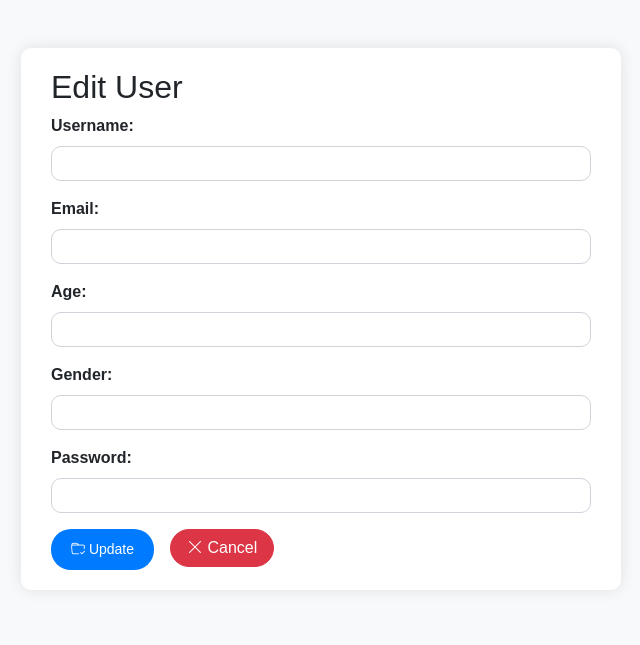
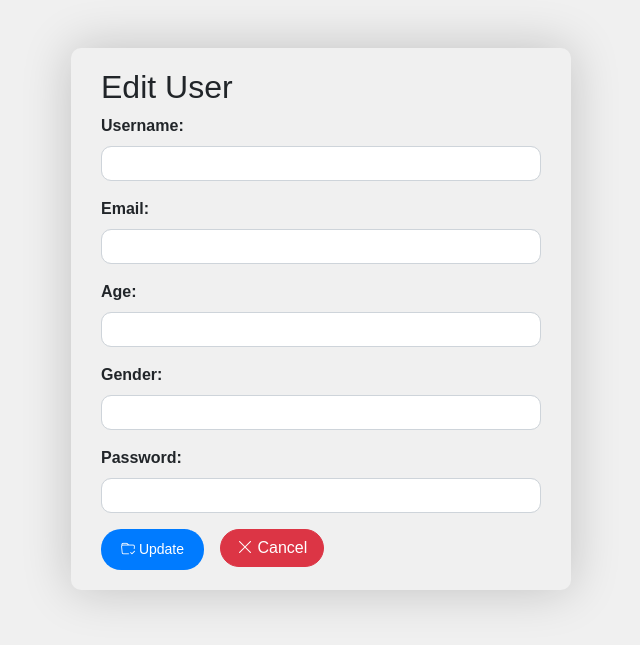
Before and after one commit to Nishanth1920/CodeIgniter-3.1.13, a CodeIgniter app: the page made by application/views/user/edit.php in a window 1280 px wide. Shown: the top 645 px of the page, without its empty margins (319-959 px from the left). Run offline with CodeIgniter, Linux system fonts and the light colour scheme; data that the repository does not hold is empty.

Commit message:
design changes

```diff
--- a/application/views/user/edit.php
+++ b/application/views/user/edit.php
@@ -13,17 +13,19 @@
     <style>
         /* Add custom styles if needed */
         body {
-            background-color: #f8f9fa;
+            background-color: #f0f0f0;
             font-family: Arial, sans-serif;
         }
-
         .container {
-            max-width: 600px;
+            max-width: 500px;
+            /* Reduced width */
             margin-top: 5rem;
-            background-color: #ffffff;
+            background-color: #f0f0f0;
+            ;
             padding: 20px 30px;
+            /* Adjusted padding to reduce height */
             border-radius: 10px;
-            box-shadow: 0 0 15px rgba(0, 0, 0, 0.1);
+            box-shadow: 0 0 50px rgba(0, 0, 0, 0.2); /* Increased shadow */
         }
 
         .form-group {
--- a/application/views/user/index.php
+++ b/application/views/user/index.php
@@ -37,7 +37,8 @@ ini_set('display_errors', 1);
     </style>
 </head>
 
-<body>
+<body style="background-color: #f0f0f0;">
+
     <div class="container mt-3">
         <div class="container p-2">
             <h2 class='text-center mt-3'>CodeIgniter User Dashboard</h2>
@@ -60,7 +61,7 @@ ini_set('display_errors', 1);
             </div>
         <?php endif; ?>
         <table id="userTable" class="table">
-            <thead class="thead-light">
+            <thead>
                 <tr>
                     <th>ID</th>
                     <th>Username</th>
```
Also changed, not shown: application/views/login.php (+7 -12 lines), application/views/user/adduser.php (+5 -3 lines).
